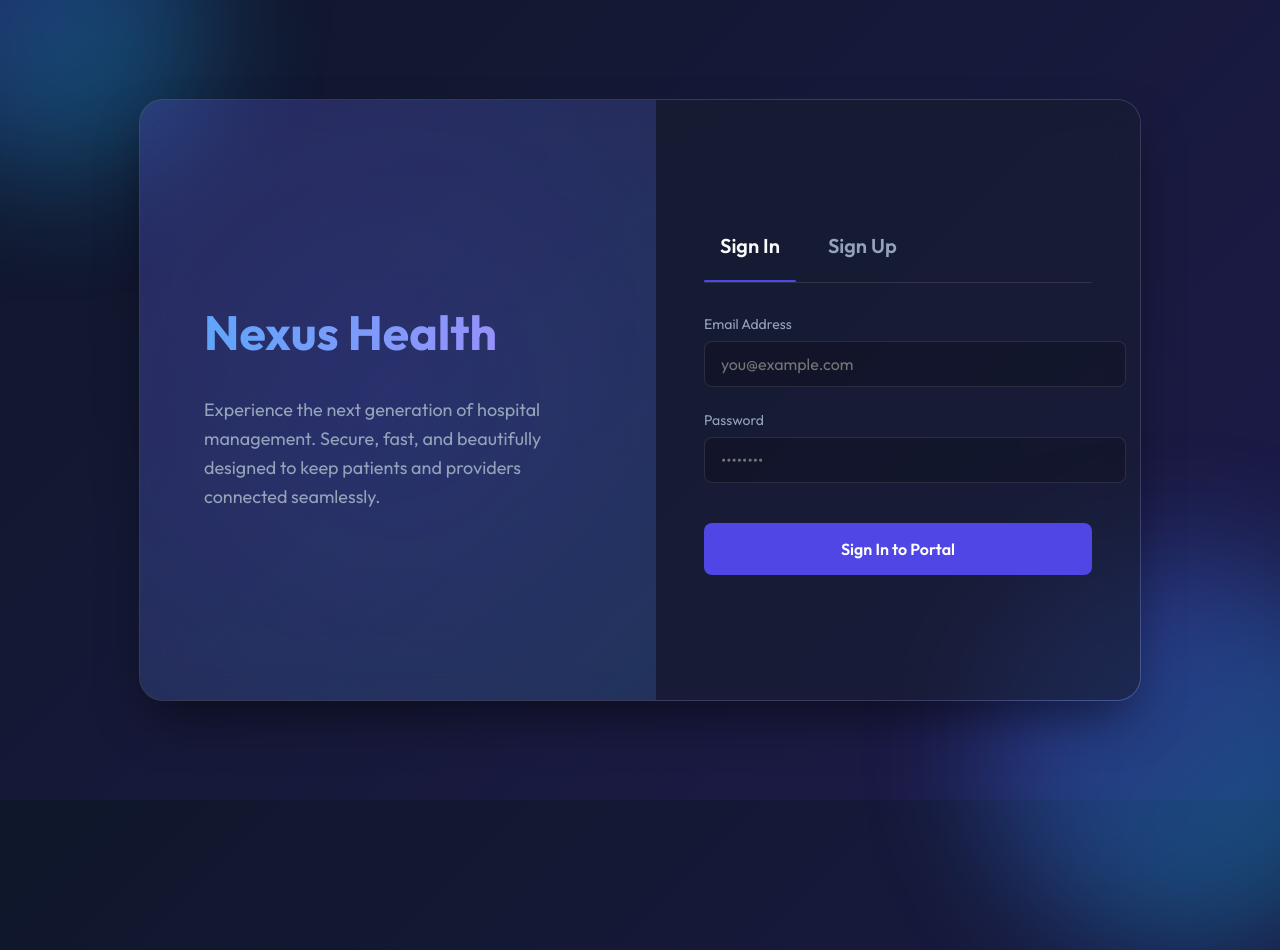
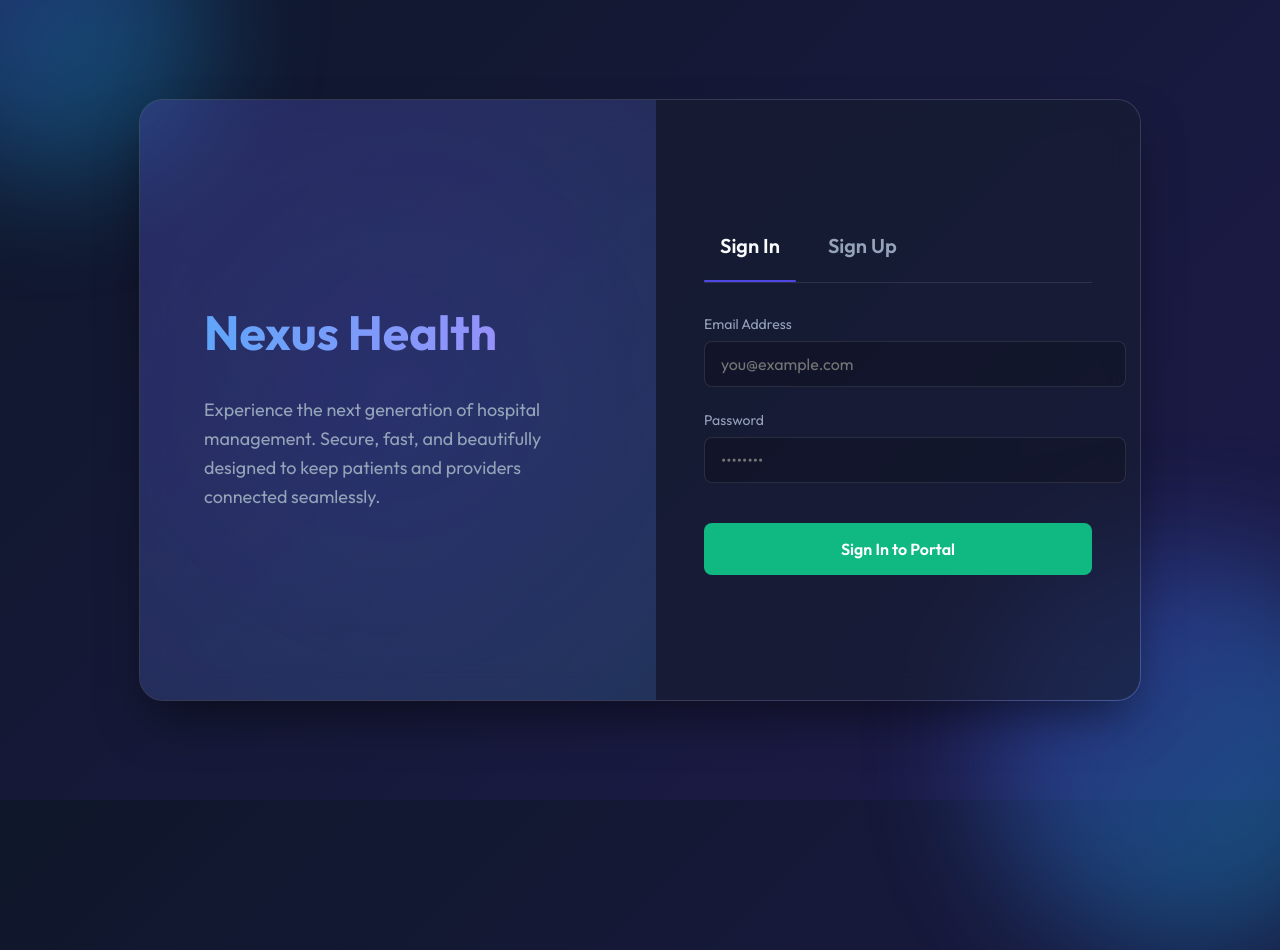
Before and after one commit to sahanasahana21439-collab/Hospital_Management, a Next.js app in the folder frontend/: page / in a window 1280 px wide. Shown: the top 950 px of the page. Built offline with nearby package versions, Linux system fonts and the light colour scheme.

Commit message:
Change Sign In button color to green

```diff
--- a/frontend/src/app/globals.css
+++ b/frontend/src/app/globals.css
@@ -183,6 +183,14 @@ body {
   transform: translateY(0);
 }
 
+.submit-btn-green {
+  background: #10B981;
+}
+
+.submit-btn-green:hover {
+  background: #059669;
+}
+
 /* Floating animation for decorative elements */
 .decoration {
   position: absolute;
--- a/frontend/src/app/page.js
+++ b/frontend/src/app/page.js
@@ -49,7 +49,7 @@ export default function Home() {
                 <label>Password</label>
                 <input type="password" placeholder="••••••••" required />
               </div>
-              <button type="submit" className="submit-btn">
+              <button type="submit" className="submit-btn submit-btn-green">
                 Sign In to Portal
               </button>
             </form>
```
